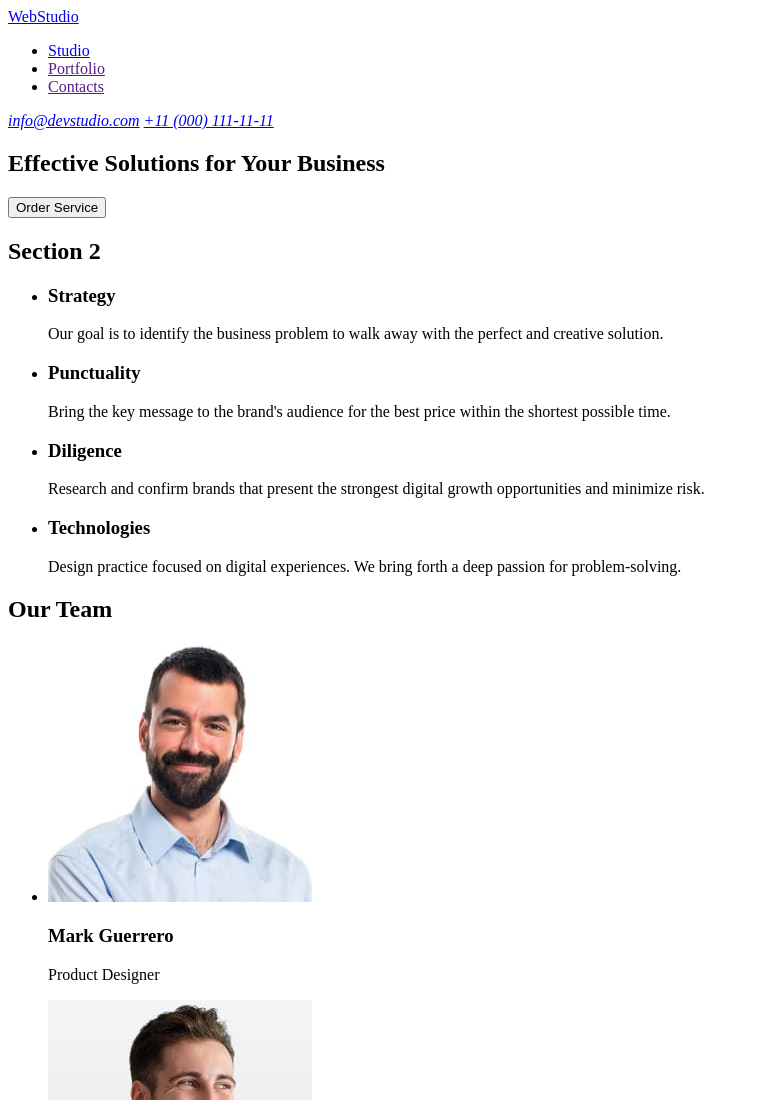
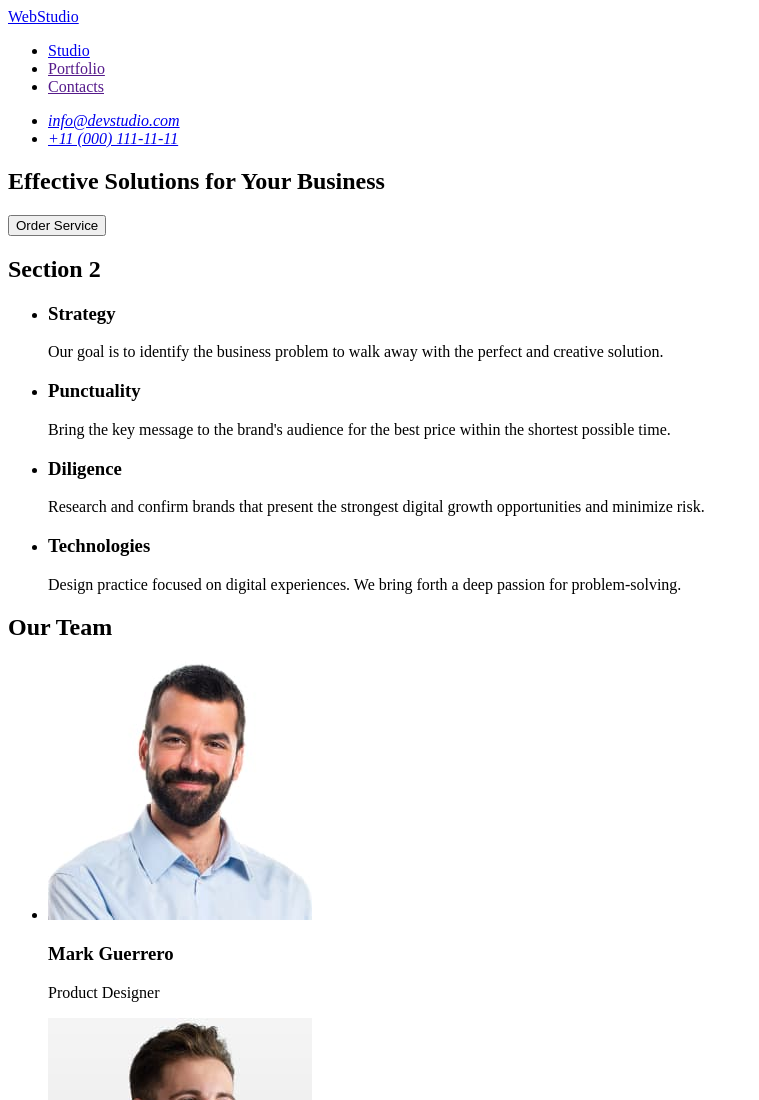
Before and after one commit to Slavik894/goit-markup-hw-01, a plain HTML site: page index.html in a window 1280 px wide. Shown: the top 1100 px of the page, without its empty margins (0-759 px from the left). Drawn offline with Linux system fonts and the light colour scheme.

Commit message:
Fix some mistakes

```diff
--- a/index.html
+++ b/index.html
@@ -16,8 +16,11 @@
         </ul>
       </nav>
       <address>
-        <a href=”mailto:info@devstudio.com”>info@devstudio.com</a>
-        <a href="tel:+110001111111">+11 (000) 111-11-11</a>
+        <ul>
+          <li><a href=”mailto:info@devstudio.com”>info@devstudio.com</a></li>
+          <li><a href="tel:+110001111111">+11 (000) 111-11-11</a></li>
+        </ul>
+
       </address>
 
     </header>
```
